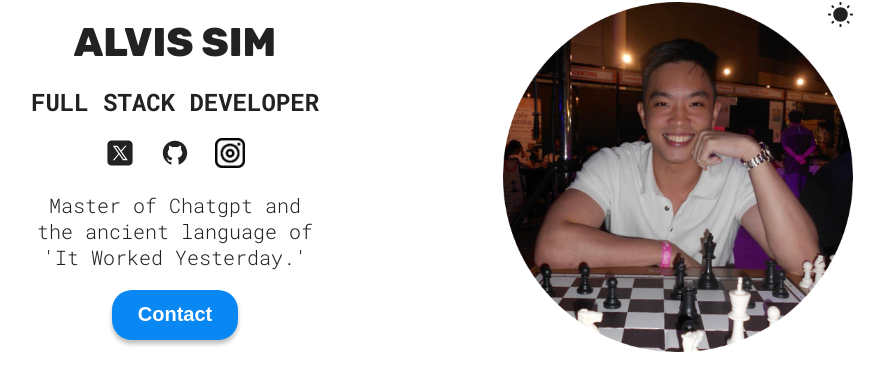
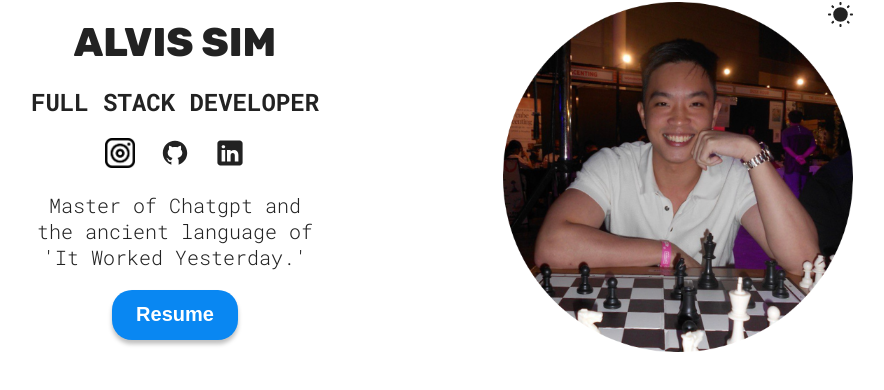
Before and after one commit to Alvis-sim/alvis-sim, a React (Vite) app: page / in a window 1280 px wide. Shown: the part 221-611 px from the top of the page, without its empty margins (198-1082 px from the left). Built offline with nearby package versions, Linux system fonts and the light colour scheme.

Commit message:
Updated bidbestie

```diff
--- a/src/sections/Hero/Hero.jsx
+++ b/src/sections/Hero/Hero.jsx
@@ -41,28 +41,28 @@ function Hero() {
             </h1>
             <h2>Full Stack Developer</h2>
             <span>
-                <a href="https://twitter.com/Alvis-sim" target="_blank">
+                {/* <a href="https://twitter.com/Alvis-sim" target="_blank">
                     <img src={twitterIcon} alt="twitter Icon" />
+                </a> */}
+                <a href="https://www.instagram.com/alvis_sim/" target="_blank">
+                    <img src={igIcon} alt="Instagram Icon" />
                 </a>
                 <a href="https://github.com/Alvis-sim" target="_blank">
                     <img src={githubIcon} alt="Github Icon" />
                 </a>
-                {/* <a href="https://www.linkedin.com/in/alvis-sim/" target="_blank">
+                <a href="https://www.linkedin.com/in/alvis-sim/" target="_blank">
                     <img src={linkedinIcon} alt="linkedin Icon" />
-                </a> */}
-                <a href="https://www.instagram.com/alvis_sim/" target="_blank">
-                    <img src={igIcon} alt="Instagram Icon" />
                 </a>
             </span>
             <p className={styles.description}>
                 Master of Chatgpt and the ancient language of 'It Worked Yesterday.'
             </p>
-            {/* <a href={CV} download>
+            <a href={CV} download>
                 <button className="hover">Resume</button>
+            </a>
+            {/* <a href="#contact">
+                <button className="hover">Contact</button>
             </a> */}
-            <a href="#contact">
-                <button className="hover">Contact</button>
-            </a>
         </div>
     </section>
   )
--- a/src/sections/Projects/Projects.jsx
+++ b/src/sections/Projects/Projects.jsx
@@ -18,7 +18,7 @@ function Projects() {
         />
         <ProjectCard
           src={auction}
-          link="https://github.com/Ade-mir/company-landing-page-2"
+          link="https://bidbestie.com"
           h3="BidBestie"
           p="Auction Platform"
         />
```
